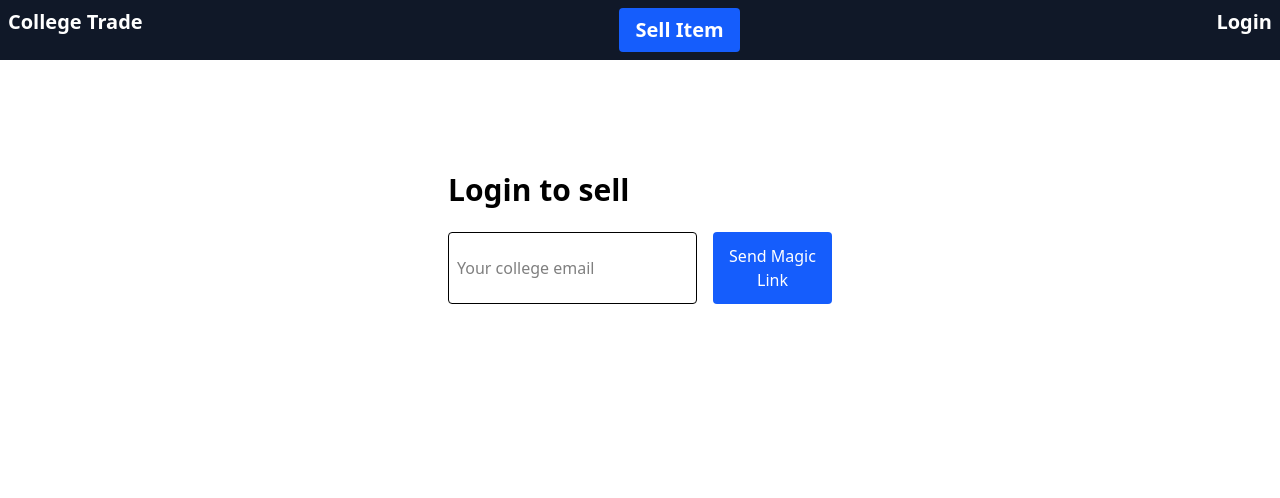
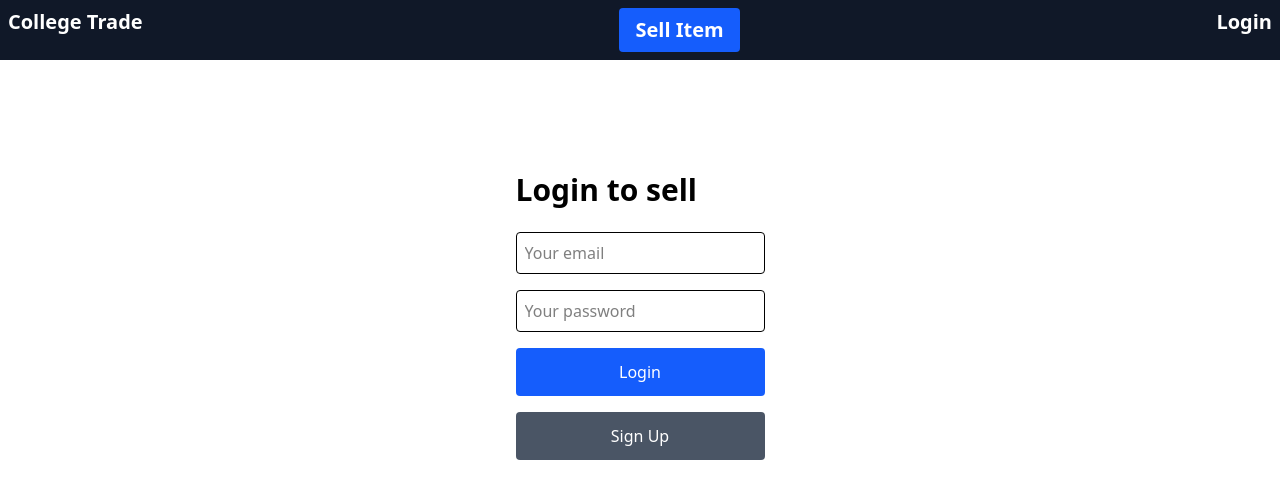
Before and after one commit to Sumonk14/college-trade, a Next.js app: page /login in a window 1280 px wide. Shown: the top 498 px of the page. Built offline with nearby package versions, Linux system fonts and the light colour scheme; no server answers.

Commit message:
add email password auth

```diff
--- a/app/login/page.js
+++ b/app/login/page.js
@@ -1,49 +1,47 @@
 "use client"
-import { use, useState } from "react"
+import { useState } from "react"
 import { createClient } from "../lib/supabase"
+import { useRouter } from "next/navigation"
 
 export default function Login() {
   const supabase = createClient()
   const [email, setEmail] = useState("")
-  const [sent, setSent] = useState(false)
+  const [password, setPassword] = useState("")
+  const router = useRouter()
 
   async function handleLogin(e) {
     e.preventDefault()
-    const { error } = await supabase.auth.signInWithOtp({
-      email,
-      options: {
-        emailRedirectTo:  window.location.origin
-      }
-    })
-    if (error) {
-      console.log(error)
-      return
+    const { error } = await supabase.auth.signInWithPassword({ email, password})
+    if (error) {console.log(error); return}
+    router.push("/")
     }
-    setSent(true)
-  }
-
-  if (sent) {
-    return (
-      <main className="max-w-md mx-auto p-8 mt-20 text-center">
-        <h1 className="text-2xl font-bold mb-4">Check your email</h1>
-        <p className="text-gray-600">We sent a magic link to {email}. Click it to log in.</p>
-      </main>
-    )
-  }
+  async function handleSignup(e) {
+    e.preventDefault()
+    const { error } = await supabase.auth.signUp({ email, password})
+    if (error) { console.log(error); return }
+    router.push("/")
+    }
 
   return (
     <main className="max-w-md mx-auto p-8 mt-20">
       <h1 className="text-3xl font-bold mb-6">Login to sell</h1>
-      <form onSubmit={handleLogin} className="flex fles=x-col gap-4">
+      <form onSubmit={handleLogin} className="flex flex-col gap-4">
         <input
-          placeholder="Your college email"
+          placeholder="Your email"
           value={email}
           onChange={e => setEmail(e.target.value)}
           className="border rounded p-2"
         />
-        <button type="submit" className="bg-blue-600 text-white rounded p-3">
-          Send Magic Link
-        </button>
+
+        <input
+          placeholder="Your password"
+          value={password}
+          onChange={e => setPassword(e.target.value)}
+          className="border rounded p-2"
+        />
+
+        <button type="button" onClick={handleLogin} className="bg-blue-600 text-white rounded p-3">Login</button>
+        <button type="button" onClick={handleSignup} className="bg-gray-600 text-white rounded p-3">Sign Up</button>
       </form>
     </main>
   )
```
